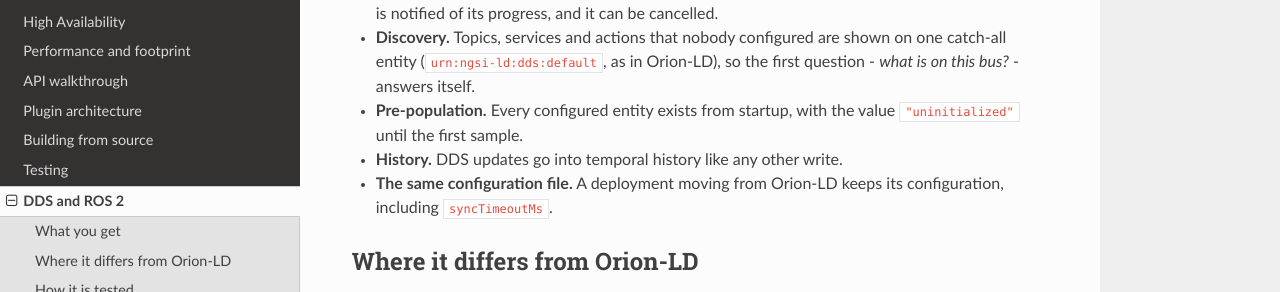
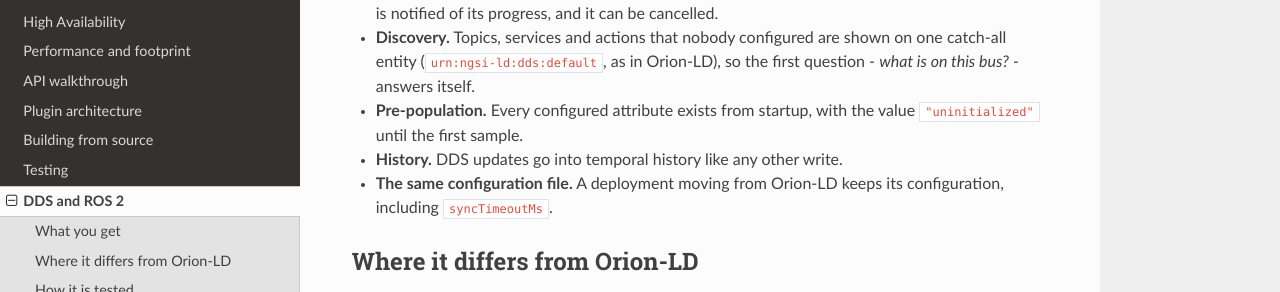
Before and after one commit to SEAMWARE/coraine, an MkDocs documentation site: the page built from doc/dds.md, in a window 1280 px wide and 900 px high, scrolled down 346 px. Shown: the part 157-449 px from the top of the window. Built offline with MkDocs 1.6.1, drawn with Linux system fonts in a browser that asks for light colours; nearby versions of some CDN libraries; comment, search, counter and statistics services are not loaded.

Commit message:
doc(dds): pre-population is per attribute, not per entity
Co-Authored-By: Claude Opus 5.5 <noreply@anthropic.com>

```diff
--- a/doc/dds.md
+++ b/doc/dds.md
@@ -20,7 +20,7 @@ places it deliberately does it differently. This page says what, in short.
 - **Discovery.** Topics, services and actions that nobody configured are shown
   on one catch-all entity (`urn:ngsi-ld:dds:default`, as in Orion-LD), so the
   first question - *what is on this bus?* - answers itself.
-- **Pre-population.** Every configured entity exists from startup, with the
+- **Pre-population.** Every configured attribute exists from startup, with the
   value `"uninitialized"` until the first sample.
 - **History.** DDS updates go into temporal history like any other write.
 - **The same configuration file.** A deployment moving from Orion-LD keeps its
```
